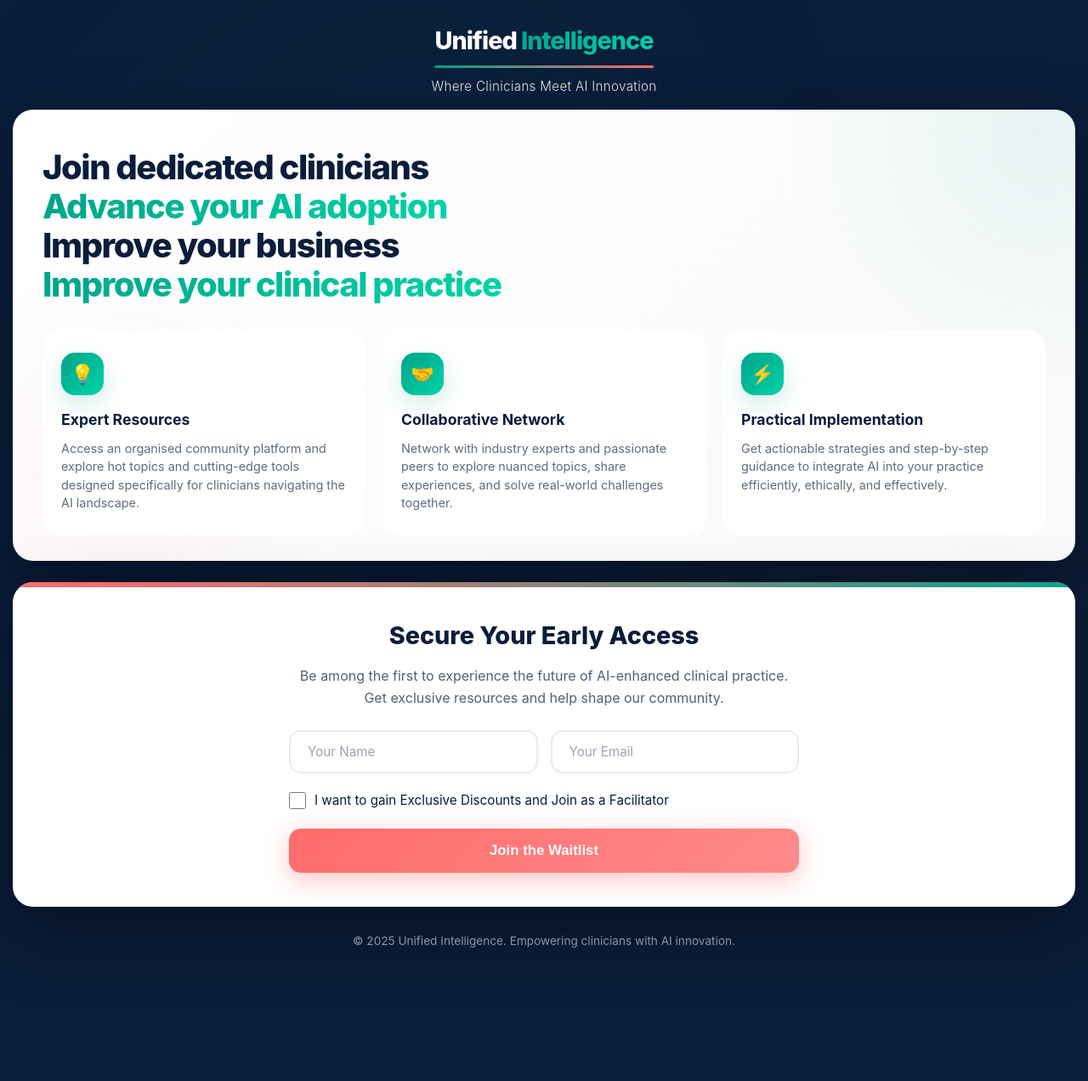
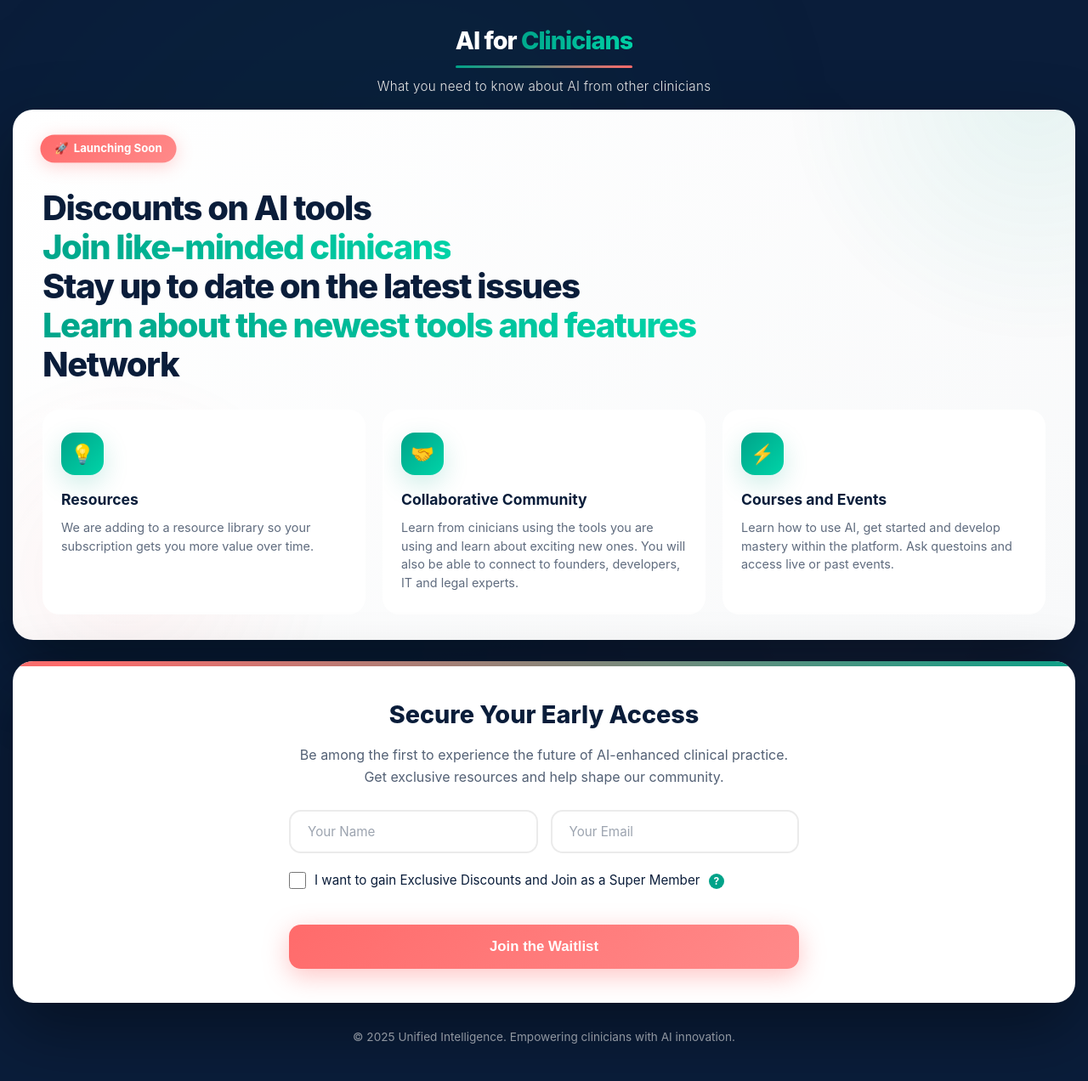
Before and after one commit to keisler-au/aiforclin, a Jekyll site: the page community/index.html, which Jekyll copies as it is, in a window 1280 px wide. Shown: the whole page at 85% size. Built offline with Jekyll 4.4.1, drawn with Linux system fonts in a browser that asks for light colours; before the commit the page ends 1158 px from its top, so only the background shows below that.

Commit message:
text content updates

```diff
--- a/community/index.html
+++ b/community/index.html
@@ -1,5 +1,6 @@
 <!DOCTYPE html>
 <html lang="en">
+
 <head>
     <meta charset="UTF-8">
     <meta name="viewport" content="width=device-width, initial-scale=1.0">
@@ -309,7 +310,7 @@
             font-weight: 800;
         }
 
-        .waitlist-section > p {
+        .waitlist-section>p {
             color: #0A1D3A;
             margin-bottom: 25px;
             font-size: 1rem;
@@ -437,6 +438,7 @@
             position: relative;
             display: inline-block;
             width: 100%;
+            margin-top: 20px;
         }
 
         button {
@@ -479,7 +481,9 @@
             transform: translateY(-1px);
         }
 
-        .success-message, .error-message, .waiting-message {
+        .success-message,
+        .error-message,
+        .waiting-message {
             display: none;
             background: linear-gradient(135deg, #00A389, #00d4a8);
             padding: 50px 40px;
@@ -498,7 +502,9 @@
             background: linear-gradient(135deg, #cfb74c, #ccaf09);
         }
 
-        .success-message.show, .error-message.show, .waiting-message.show {
+        .success-message.show,
+        .error-message.show,
+        .waiting-message.show {
             display: block;
         }
 
@@ -543,6 +549,7 @@
                 opacity: 0;
                 transform: translateY(-40px);
             }
+
             to {
                 opacity: 1;
                 transform: translateY(0);
@@ -554,6 +561,7 @@
                 opacity: 0;
                 transform: translateY(40px);
             }
+
             to {
                 opacity: 1;
                 transform: translateY(0);
@@ -564,24 +572,31 @@
             from {
                 width: 0;
             }
+
             to {
                 width: 100%;
             }
         }
 
         @keyframes float {
-            0%, 100% {
+
+            0%,
+            100% {
                 transform: translateY(0) translateX(0);
             }
+
             50% {
                 transform: translateY(-20px) translateX(10px);
             }
         }
 
         @keyframes pulse {
-            0%, 100% {
+
+            0%,
+            100% {
                 transform: scale(1);
             }
+
             50% {
                 transform: scale(1.05);
             }
@@ -591,9 +606,11 @@
             0% {
                 background-position: 0% 50%;
             }
+
             50% {
                 background-position: 100% 50%;
             }
+
             100% {
                 background-position: 0% 50%;
             }
@@ -603,6 +620,7 @@
             from {
                 transform: scale(0);
             }
+
             to {
                 transform: scale(1);
             }
@@ -652,46 +670,119 @@
                 font-size: 2.5rem;
             }
         }
+
+        .tooltip {
+            position: relative;
+            display: inline-block;
+        }
+
+        .tooltip-trigger {
+            display: inline-flex;
+            justify-content: center;
+            align-items: center;
+            width: 18px;
+            height: 18px;
+            background: #00A389;
+            color: white;
+            border-radius: 50%;
+            font-size: 12px;
+            font-weight: 700;
+            line-height: 18px;
+            margin-left: 6px;
+            cursor: help;
+            transition: all 0.3s ease;
+        }
+
+        .tooltip-trigger:hover {
+            background: #FF6B6B;
+            transform: scale(1.1);
+        }
+
+        .tooltip-text {
+            visibility: hidden;
+            width: 220px;
+            background-color: #0A1D3A;
+            color: #fff;
+            text-align: center;
+            border-radius: 8px;
+            padding: 10px;
+            position: absolute;
+            z-index: 10;
+            bottom: 150%;
+            left: 50%;
+            margin-left: -110px;
+            opacity: 0;
+            transition: opacity 0.3s ease, transform 0.3s ease;
+            font-size: 0.85rem;
+            line-height: 1.4;
+            box-shadow: 0 5px 20px rgba(0, 0, 0, 0.3);
+            transform: translateY(10px);
+        }
+
+        .tooltip:hover .tooltip-text {
+            visibility: visible;
+            opacity: 1;
+            transform: translateY(0);
+        }
+
+        .tooltip-text::after {
+            content: "";
+            position: absolute;
+            top: 100%;
+            left: 50%;
+            margin-left: -6px;
+            border-width: 6px;
+            border-style: solid;
+            border-color: #0A1D3A transparent transparent transparent;
+        }
     </style>
 </head>
+
 <body>
     <div class="background-pattern"></div>
 
     <div class="container">
         <header>
             <div class="logo-container">
-                <div class="logo">Unified <span class="logo-accent">Intelligence</span></div>
+                <div class="logo">AI for <span class="logo-accent">Clinicians</span></div>
                 <div class="logo-underline"></div>
             </div>
-            <div class="tagline">Where Clinicians Meet AI Innovation</div>
+            <div class="tagline">What you need to know about AI from other clinicians</div>
         </header>
 
         <main>
             <div class="hero">
                 <div class="hero-content">
-                    <!-- <span class="badge">
+                    <span class="badge">
                         <span>🚀</span>
                         <span>Launching Soon</span>
+                    </span>
 
-                    </span> -->
-                    <!-- <h1>Transform Your Practice with <span class="highlight">AI-Powered Intelligence</span></h1>
-                    <p class="subtitle">Join a thriving community of forward-thinking allied health clinicians who are revolutionizing their business and clinical practices through efficient AI adoption.</p> -->
-                    <h1 style="width: 80%; font-size: 2.5rem;">Join dedicated clinicians<br><span class="highlight">Advance your AI adoption</span><br>Improve your business<br><span class="highlight">Improve your clinical practice</span></h1>
+                    <h1 style="width: 80%; font-size: 2.5rem;">
+                        Discounts on AI tools<br>
+                        <span class="highlight">Join like-minded clinicans</span>
+                        <br>Stay up to date on the latest issues<br>
+                        <span class="highlight">Learn about the newest tools and features</span>
+                        <br>Network
+                    </h1>
                     <div class="features">
                         <div class="feature">
                             <div class="feature-icon">💡</div>
-                            <h3>Expert Resources</h3>
-                            <p>Access an organised community platform and explore hot topics and cutting-edge tools designed specifically for clinicians navigating the AI landscape.</p>
+                            <h3>Resources</h3>
+                            <p>We are adding to a resource library so your subscription gets you more value over time.
+                            </p>
                         </div>
                         <div class="feature">
                             <div class="feature-icon">🤝</div>
-                            <h3>Collaborative Network</h3>
-                            <p>Network with industry experts and passionate peers to explore nuanced topics, share experiences, and solve real-world challenges together.</p>
+                            <h3>Collaborative Community</h3>
+                            <p>Learn from cinicians using the tools you are using and learn about exciting new ones. You
+                                will also be able to connect to founders, developers, IT and legal experts.</p>
                         </div>
                         <div class="feature">
                             <div class="feature-icon">⚡</div>
-                            <h3>Practical Implementation</h3>
-                            <p>Get actionable strategies and step-by-step guidance to integrate AI into your practice efficiently, ethically, and effectively.</p>
+                            <h3>Courses and Events</h3>
+                            <p>Learn how to use AI, get started and develop mastery within the platform. Ask questoins
+                                and access live or past events.</p>
                         </div>
                     </div>
                 </div>
@@ -716,18 +807,13 @@
 
             <div class="waitlist-section">
                 <h2>Secure Your Early Access</h2>
-                <p>Be among the first to experience the future of AI-enhanced clinical practice. Get exclusive resources and help shape our community.</p>
+                <p>Be among the first to experience the future of AI-enhanced clinical practice. Get exclusive resources
+                    and help shape our community.</p>
 
                 <form id="waitlistForm">
                     <div class="form-wrapper">
-                        <input
-                            type="text"
-                            name="website"
-                            id="hp"
-                            style="position: absolute; left: -9999px;"
-                            autocomplete="off"
-                            tabindex="-1"
-                        />
+                        <input type="text" name="website" id="hp" style="position: absolute; left: -9999px;"
+                            autocomplete="off" tabindex="-1" />
                         <div class="form-grid">
                             <input type="text" id="name" placeholder="Your Name" required>
                             <input type="email" id="email" placeholder="Your Email" required>
@@ -735,11 +821,18 @@
 
                         <div class="checkbox-wrapper">
                             <input type="checkbox" id="contributorCheckbox">
-                            <label for="contributorCheckbox">I want to gain Exclusive Discounts and Join as a Facilitator</label>
+                            <label for="contributorCheckbox">
+                                I want to gain Exclusive Discounts and Join as a Super Member
+                                <span class="tooltip">
+                                    <span class="tooltip-trigger">?</span>
+                                    <span class="tooltip-text">Exclusive discounts and access to resources for members who actively help build the community. Spots are limited and subject to approval.</span>
+                                </span>
+                            </label>
+
                         </div>
 
                         <div class="contributor-fields" id="contributorFields">
-                            <h4>Facilitator Information</h4>
+                            <h4>Super Member</h4>
                             <div class="field-group">
                                 <label for="profession">What is your profession?</label>
                                 <select id="profession">
@@ -761,13 +854,14 @@
                                     <option value="courses-and-workshops">Courses and Workshops</option>
                                     <option value="events-and-webinars">Events and Webinars</option>
                                     <option value="regular-socials">Regular Posts and Discussions</option>
-                                    <option value="resources">Resources (Learning Materials, Articles, Best Practices)</option>
+                                    <option value="resources">Resources (Learning Materials, Articles, Best Practices)
+                                    </option>
                                     <option value="products">Products</option>
                                     <option value="other">Other</option>
                                 </select>
                             </div>
+                            <p>Please reach out to <a href="mailto:david@psychologysquared.com.au" style="color: var(--primary-gold);">david@psychologysquared.com.au</a> if you have any questions!</p>
                         </div>
-
                         <div class="button-wrapper">
                             <button id="submitBtn" type="submit">Join the Waitlist</button>
                         </div>
@@ -806,7 +902,7 @@
         const contributorFields = document.getElementById('contributorFields');
 
         // Toggle contributor fields visibility
-        contributorCheckbox.addEventListener('change', function() {
+        contributorCheckbox.addEventListener('change', function () {
             if (this.checked) {
                 contributorFields.classList.add('show');
             } else {
@@ -814,7 +910,7 @@
             }
         });
 
-        form.addEventListener('submit', async function(e) {
+        form.addEventListener('submit', async function (e) {
             e.preventDefault();
             const submitBtn = document.getElementById('submitBtn');
             submitBtn.classList.add('disabled');
@@ -867,4 +963,5 @@
         });
     </script>
 </body>
+
 </html>
```
Also changed, not shown: other parts of community/index.html (+4 -2 lines).
